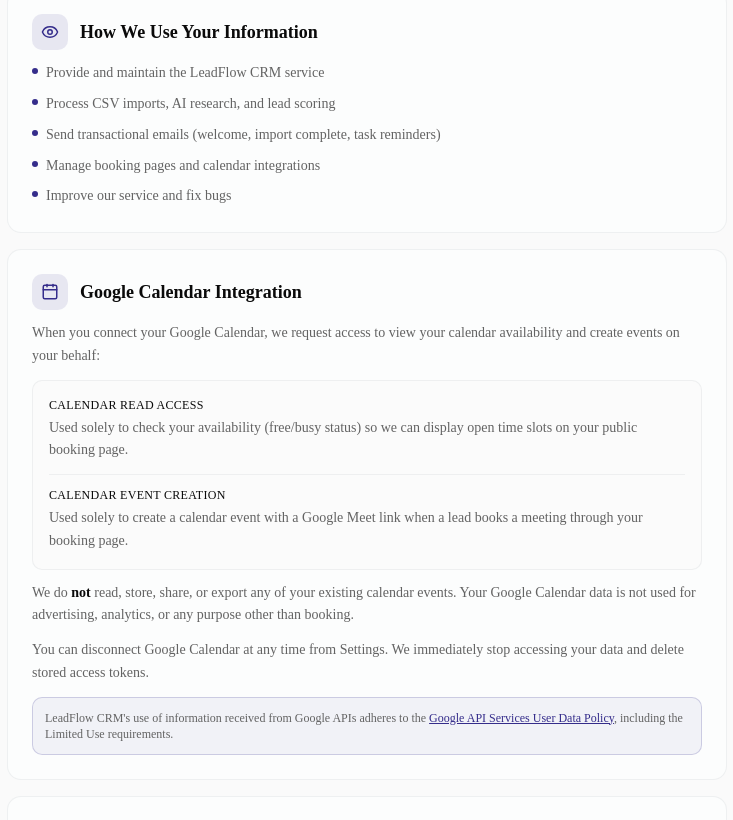
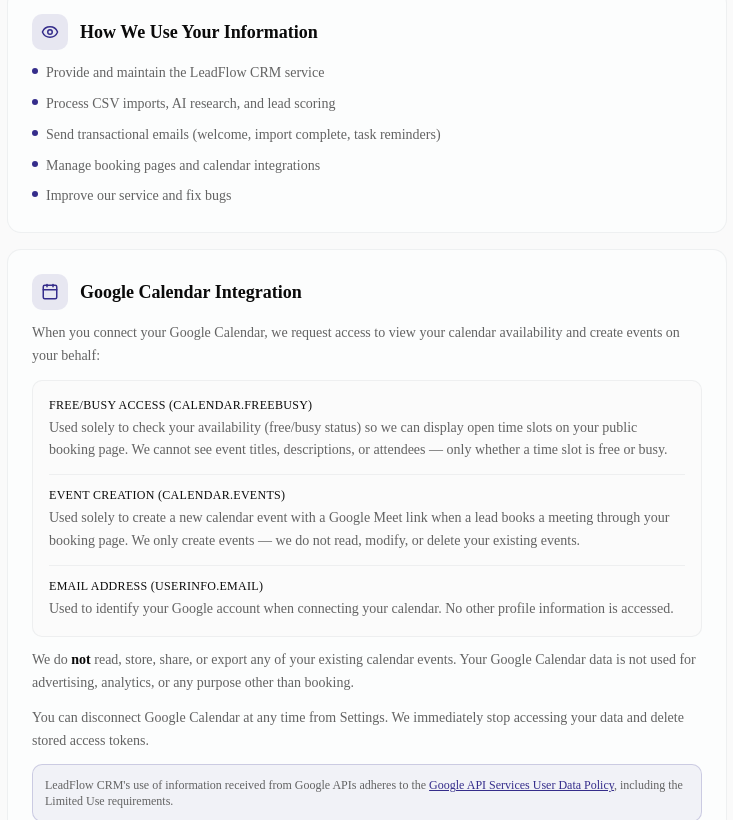
Before and after one commit to Aasirwahab/CRM-final, a Next.js app: page /privacy in a window 1280 px wide. Shown: the part 461-1281 px from the top of the page, without its empty margins (273-1006 px from the left). Built offline with nearby package versions, Linux system fonts and the light colour scheme.

Commit message:
feat: add Google Calendar API utilities and implement privacy policy page

```diff
--- a/src/app/privacy/page.tsx
+++ b/src/app/privacy/page.tsx
@@ -82,12 +82,16 @@
             </p>
             <div className="rounded-lg border border-border/50 bg-background/50 p-4 space-y-3">
               <div>
-                <p className="font-medium text-foreground text-xs uppercase tracking-wide mb-1">Calendar Read Access</p>
-                <p className="m-0">Used solely to check your availability (free/busy status) so we can display open time slots on your public booking page.</p>
+                <p className="font-medium text-foreground text-xs uppercase tracking-wide mb-1">Free/Busy Access (calendar.freebusy)</p>
+                <p className="m-0">Used solely to check your availability (free/busy status) so we can display open time slots on your public booking page. We cannot see event titles, descriptions, or attendees — only whether a time slot is free or busy.</p>
               </div>
               <div className="border-t border-border/50 pt-3">
-                <p className="font-medium text-foreground text-xs uppercase tracking-wide mb-1">Calendar Event Creation</p>
-                <p className="m-0">Used solely to create a calendar event with a Google Meet link when a lead books a meeting through your booking page.</p>
+                <p className="font-medium text-foreground text-xs uppercase tracking-wide mb-1">Event Creation (calendar.events)</p>
+                <p className="m-0">Used solely to create a new calendar event with a Google Meet link when a lead books a meeting through your booking page. We only create events — we do not read, modify, or delete your existing events.</p>
+              </div>
+              <div className="border-t border-border/50 pt-3">
+                <p className="font-medium text-foreground text-xs uppercase tracking-wide mb-1">Email Address (userinfo.email)</p>
+                <p className="m-0">Used to identify your Google account when connecting your calendar. No other profile information is accessed.</p>
               </div>
             </div>
             <p>
--- a/src/lib/google-calendar.ts
+++ b/src/lib/google-calendar.ts
@@ -10,7 +10,7 @@
 
 const SCOPES = [
   'https://www.googleapis.com/auth/calendar.events',
-  'https://www.googleapis.com/auth/calendar.readonly',
+  'https://www.googleapis.com/auth/calendar.freebusy',
   'https://www.googleapis.com/auth/userinfo.email',
 ]
 
```
